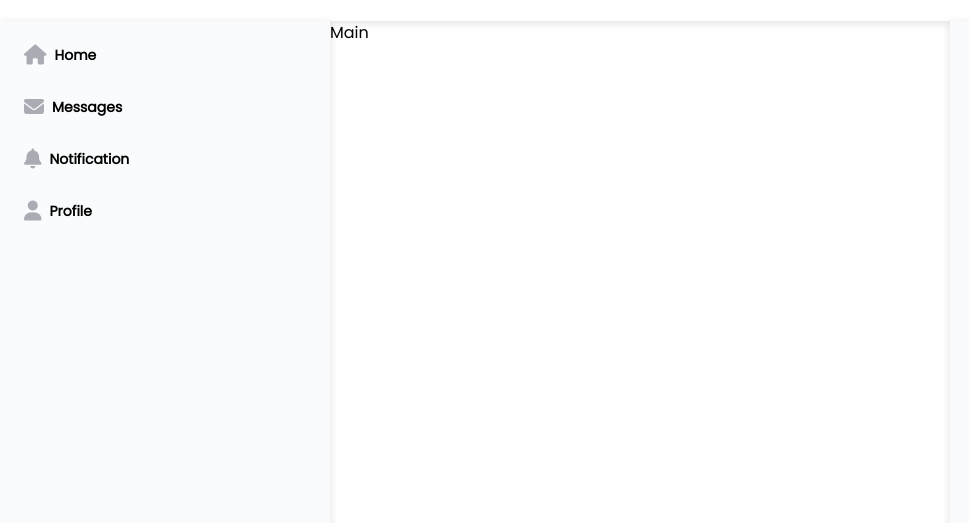
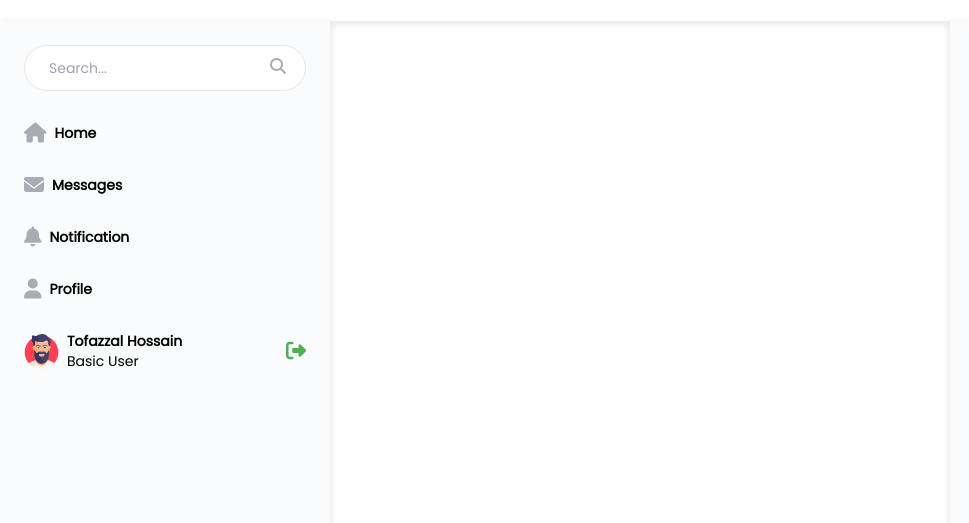
Before and after one commit to Tofazzal26/ZyroNet, a plain HTML site: page index.html in a window 1280 px wide. Shown: the part 57-580 px from the top of the page, 0-969 px from the left. Drawn offline with nearby package versions, Linux system fonts and the light colour scheme.

Commit message:
left side design finish

```diff
--- a/index.html
+++ b/index.html
@@ -40,8 +40,22 @@
 
     <section class="container mx-auto">
       <div class="flex justify-between">
-        <aside class="w-[330px] p-6 bg-[#f9fbfc] h-[90vh] headerShadow">
-          <div class="font-semibold space-y-8">
+        <div class="bg-[#f9fbfc] h-[90vh] w-[330px] p-6 headerShadow">
+          <aside>
+            <div>
+              <div>
+                <div class="relative">
+                  <input
+                    type="text"
+                    class="outline-none w-full rounded-full text-sm py-3 px-6 border-[1px] border-[#e5e7e9]"
+                    placeholder="Search..."
+                  />
+                  <i
+                    class="fas fa-search absolute right-5 top-[13px]"
+                    style="color: #a9adb3"
+                  ></i>
+                </div>
+                <div class="font-semibold space-y-8 mt-8">
                   <h2 class="flex items-center gap-2 text-sm">
                     <i class="fas fa-home icon"></i> Home
                   </h2>
@@ -55,11 +69,31 @@
                     <i class="fas fa-user icon"></i> Profile
                   </h2>
                 </div>
+              </div>
+              <div class="mt-8">
+                <div class="flex items-center justify-between">
+                  <div class="flex items-center gap-2">
+                    <img src="/profile.png" class="w-[35px]" alt="" />
+                    <div>
+                      <h2 class="text-sm font-semibold">Tofazzal Hossain</h2>
+                      <h2 class="text-sm">Basic User</h2>
+                    </div>
+                  </div>
+                  <i
+                    class="fas fa-sign-out-alt text-xl"
+                    style="color: #4caf50"
+                  ></i>
+                </div>
+              </div>
+            </div>
           </aside>
+        </div>
         <main class="flex-1">
-          <h2>Main</h2>
+          <div></div>
         </main>
-        <aside class="w-[330px] bg-[#f9fbfc] h-[90vh] p-6 headerShadow">
+        <div class="w-[330px] bg-[#f9fbfc] h-[90vh] p-6 headerShadow">
+          <aside>
+            <div>
               <div class="text-center">
                 <div class="flex justify-center items-center">
                   <img src="/profile.png" alt="" class="w-[80px]" />
@@ -95,7 +129,9 @@
                   Read More
                 </button>
               </div>
+            </div>
           </aside>
+        </div>
       </div>
     </section>
   </body>
```
Lines whose indentation alone changed are shown as unchanged.
